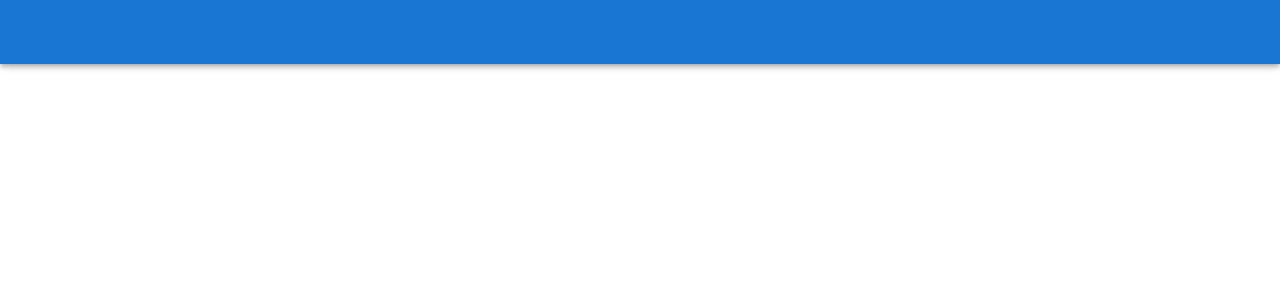
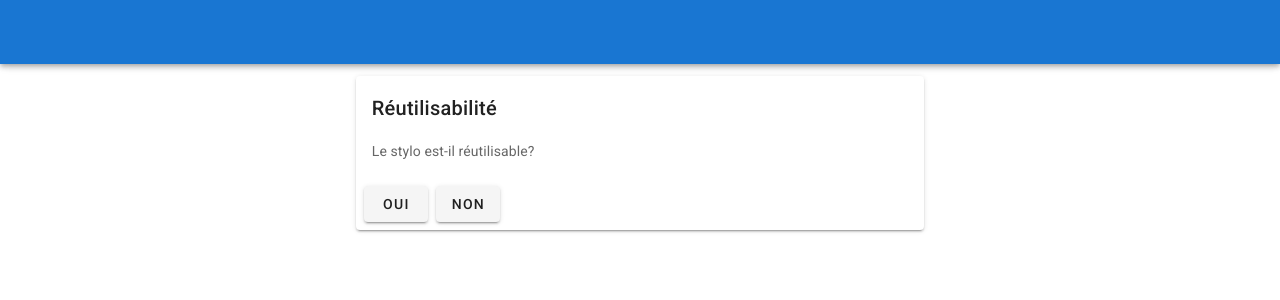
Before and after one commit to GuillaumePerbet/hacking, a Vue app: page / in a window 1280 px wide. Shown: the top 300 px of the page. Built offline with nearby package versions, Linux system fonts and the light colour scheme.

Commit message:
add current node view

```diff
--- a/src/components/Node.vue
+++ b/src/components/Node.vue
@@ -1,19 +1,63 @@
 <template>
   <v-container>
-    <v-row class="text-center">
-      <v-col cols="12">
+
+    <!-- current node -->
+    <v-row>
+      <v-col cols="6" offset="3">
+        <v-card>
+            <!-- title -->
+            <v-card-title>{{ title }}</v-card-title>
+            <!-- question -->
+            <v-card-text>{{ question }}</v-card-text>
+            <!-- anwers -->
+            <v-card-actions>
+                <v-btn v-for="(answer,index) in answers" :key="index">{{ answer }}</v-btn>
+            </v-card-actions>
+        </v-card>
+      </v-col>
+    </v-row>
+
+    <!-- child nodes -->
+    <v-row>
+      <v-col cols="6">
+
+      </v-col>
+
+      <v-col cols="6">
 
       </v-col>
     </v-row>
+
+
   </v-container>
+
+
 </template>
 
 <script>
   export default {
     name: 'Node',
 
+    props: {
+        id: Number
+    },
+
     data: () => ({
 
     }),
+
+    computed: {
+        title(){
+            return "Réutilisabilité"
+        },
+
+        question(){
+            return "Le stylo est-il réutilisable?"
+        },
+
+        answers(){
+            return ["oui","non"]
+        }
+    }
   }
 </script>
```
